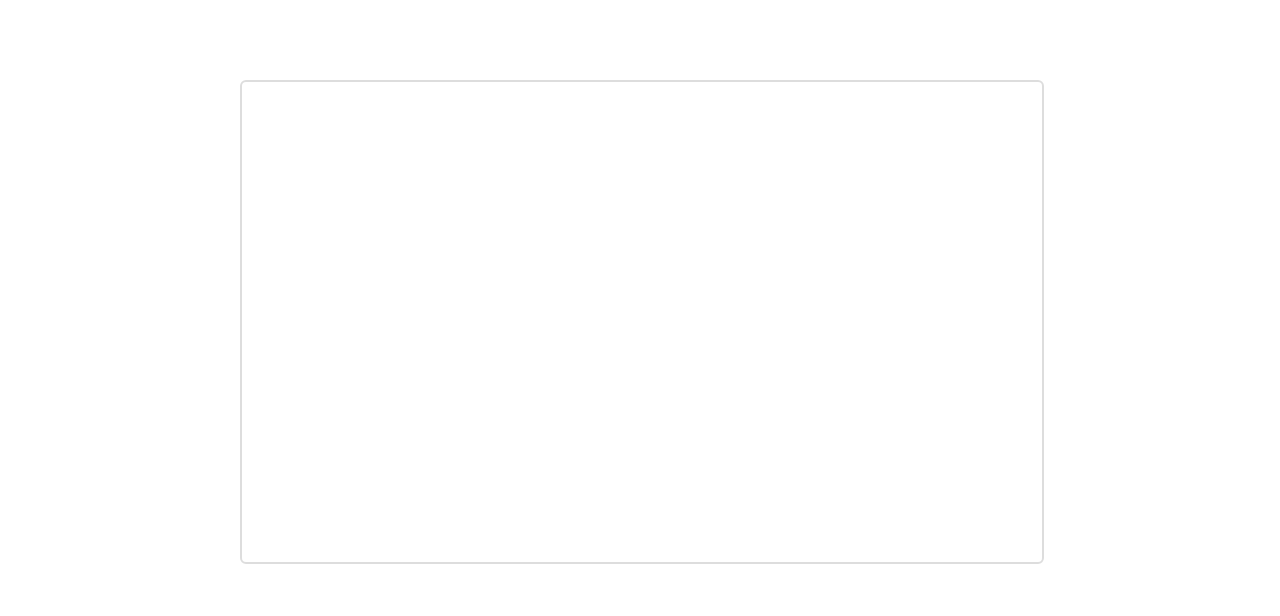
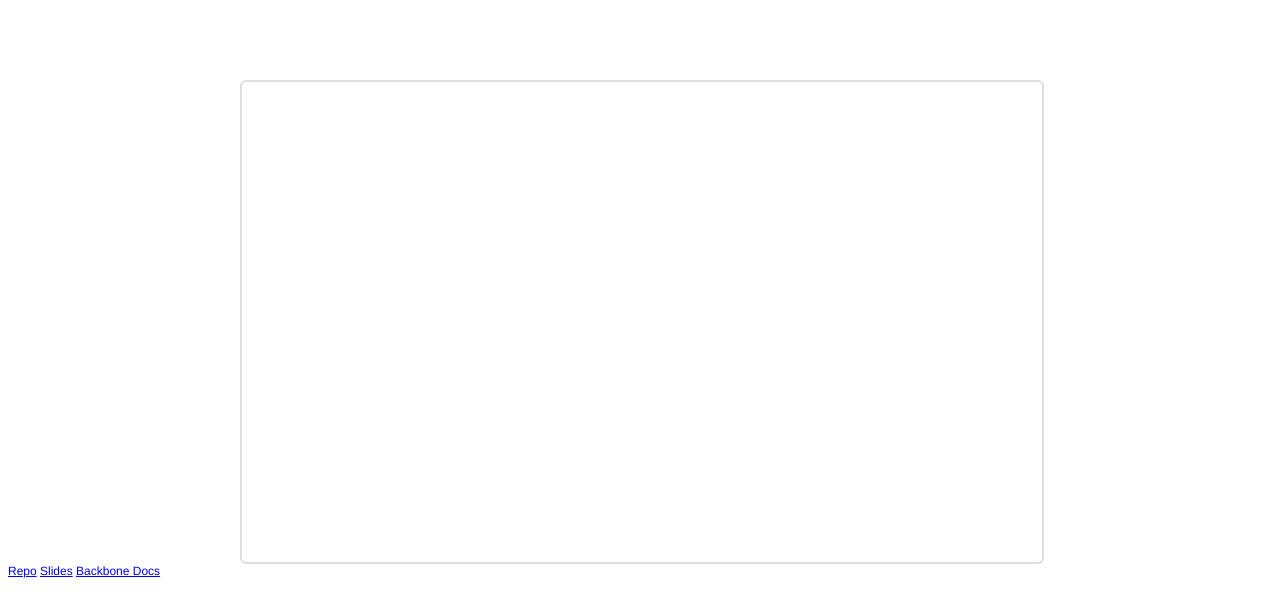
Before and after one commit to icanb/dragndrop, a plain HTML site: page index.html in a window 1280 px wide. Drawn offline with nearby package versions, Linux system fonts and the light colour scheme.

Commit message:
index page

```diff
--- a/index.html
+++ b/index.html
@@ -11,7 +11,11 @@
   <div id="board" class="board">
 
   </div>
-
+  <div class="bottom-links">
+  	<a href="http://github.com/icanberk/dragndrop">Repo</a>
+  	<a href="./slides.pdf">Slides</a>
+  	<a href="http://backbonejs.org/">Backbone Docs</a>
+  </div>
 <script data-main="js/main" src="js/libs/require.js"></script>
 </body>
 </html>
```
